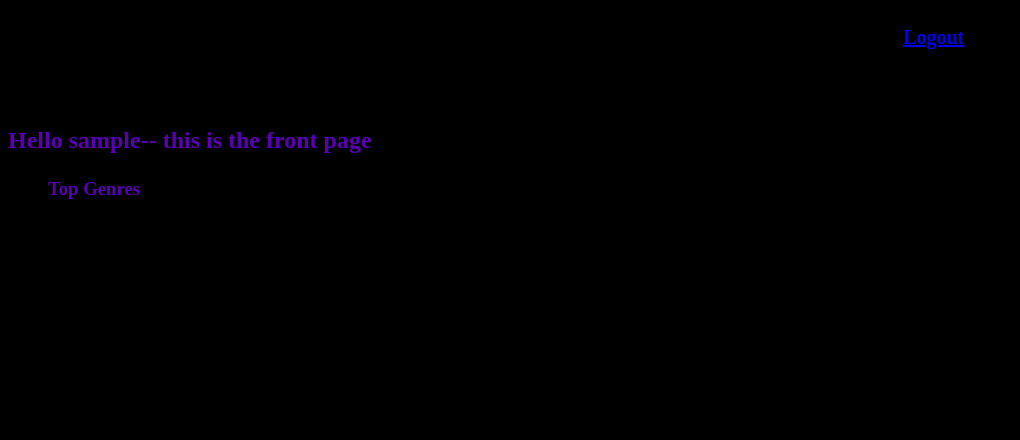
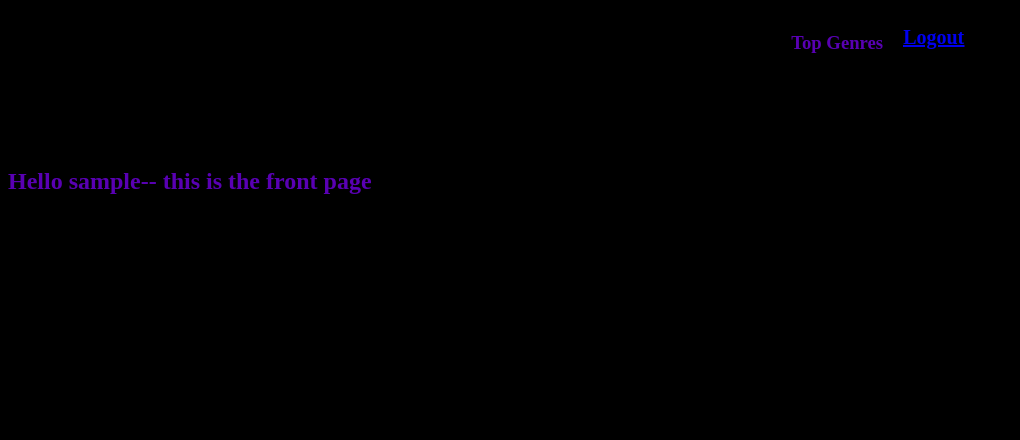
Before and after one commit to Resident-Tofu/hi-score, a Django app: page /hi-score/ in a window 1280 px wide. Shown: the part 183-623 px from the top of the page, without its empty margins (0-1020 px from the left). Run offline with Django 3.2, Linux system fonts and the light colour scheme; the visitor is signed in with stand-in values (Sample User, id 1); data that the repository does not hold is empty; some web fonts are replaced.

Commit message:
Sidebar moved

```diff
--- a/static/css/main.css
+++ b/static/css/main.css
@@ -16,6 +16,11 @@ body{
 	color: #5900B3;
 	position: relative;
 	top: -70px;
+}
+.sidebar{
+	text-align: right;
+	position: relative;
+	top: -90px;
 }
 .homeBar{
 	text-align: center;
--- a/templates/hi-score/home.html
+++ b/templates/hi-score/home.html
@@ -1,18 +1,15 @@
 {% extends 'hi-score/base.html' %}
 
-
 {% block body_block %}
-
-<h2><p>Hello {{ user.get_username }}-- this is the front page</p></h2>
 
 <div class="sidebar">
 	<h3><ul>Top Genres</ul></h3>
 	{% for genre in genres %}
-		<li>
-			<a href="{% url 'hi-score:show_genre' genre.slug %}">{{genre.name }}</a>
-		</li>
+		<p><a href="{% url 'hi-score:show_genre' genre.slug %}">{{genre.name }}</a></p>
 	{% endfor %}
 
 </div>
 
+<h2><p>Hello {{ user.get_username }}-- this is the front page</p></h2>
+
 {% endblock %}
```
Also changed, not shown: 2 other files.
